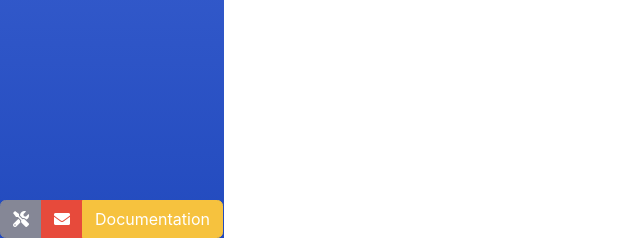
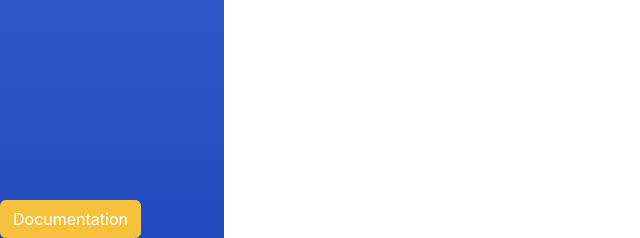
Before and after one commit to ACCORD-NWP/DAVAI-ciboulai, a Django app: page / in a window 1280 px wide; the page is wider, and only the part inside the window is pictured. Shown: the part 562-800 px from the top of that part, without its empty margins (0-640 px from the left). Run offline with Django 4.2, Linux system fonts and the light colour scheme; data that the repository does not hold is empty; some libraries are stand-ins or nearby versions.

Commit message:
remove unusable contact

```diff
--- a/DAVAI/templates/base.html
+++ b/DAVAI/templates/base.html
@@ -36,8 +36,6 @@
   <div id="wrapper">
       <ul class="navbar-nav fixed-top bg-gradient-primary sidebar sidebar-dark accordion" id="sidebar-wrapper">
       <div class='btn-group btn-down'>
-	      <a data-toggle="tooltip" data-placement="top" title="" data-original-title="Back to root" class="btn btn-secondary" href="{{root}}"><i class="fas fa-tools"></i></a>
-          <a class="btn btn-danger" data-toggle="modal" data-target="#contactModal" href="#" ><i data-toggle="tooltip" data-placement="top" title="" data-original-title="Raise a problem, request a new feature" class="fas fa-envelope"></i></a>
 
           {% block helpBtn %}
 
```
